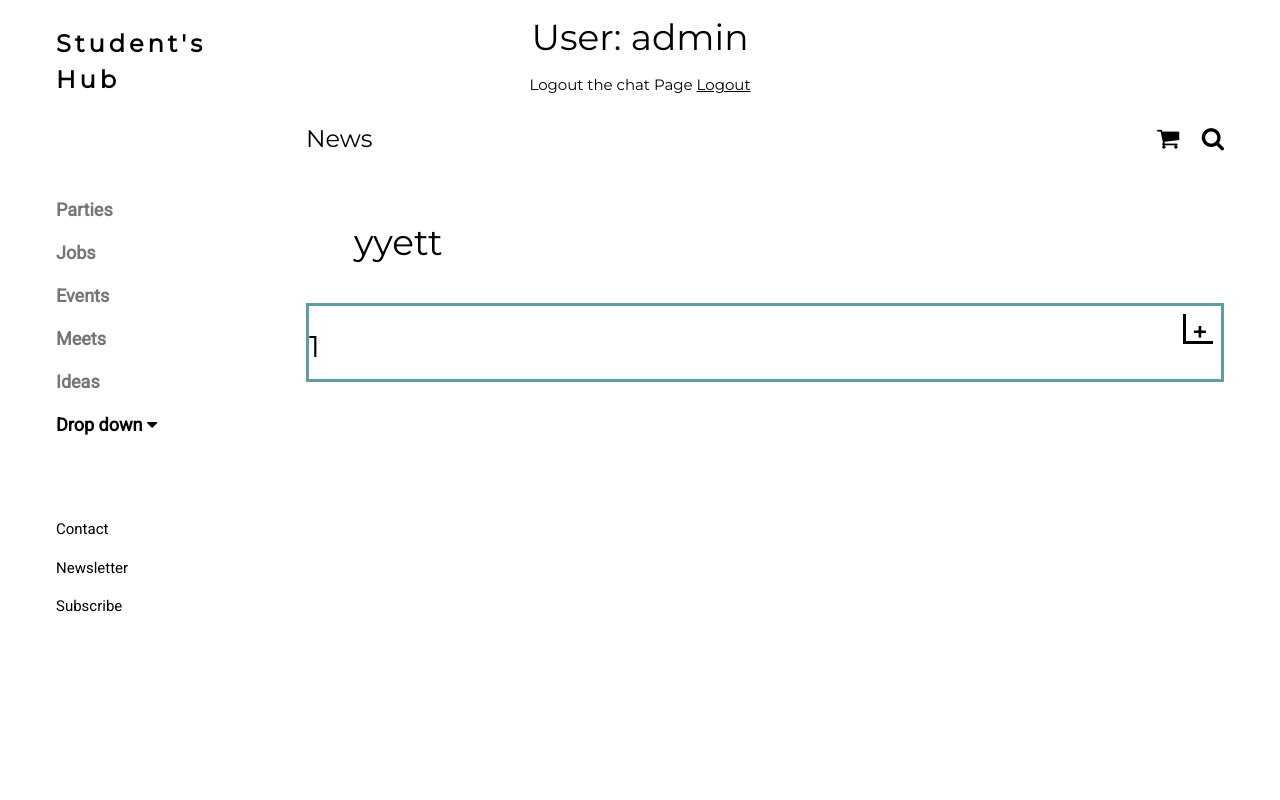
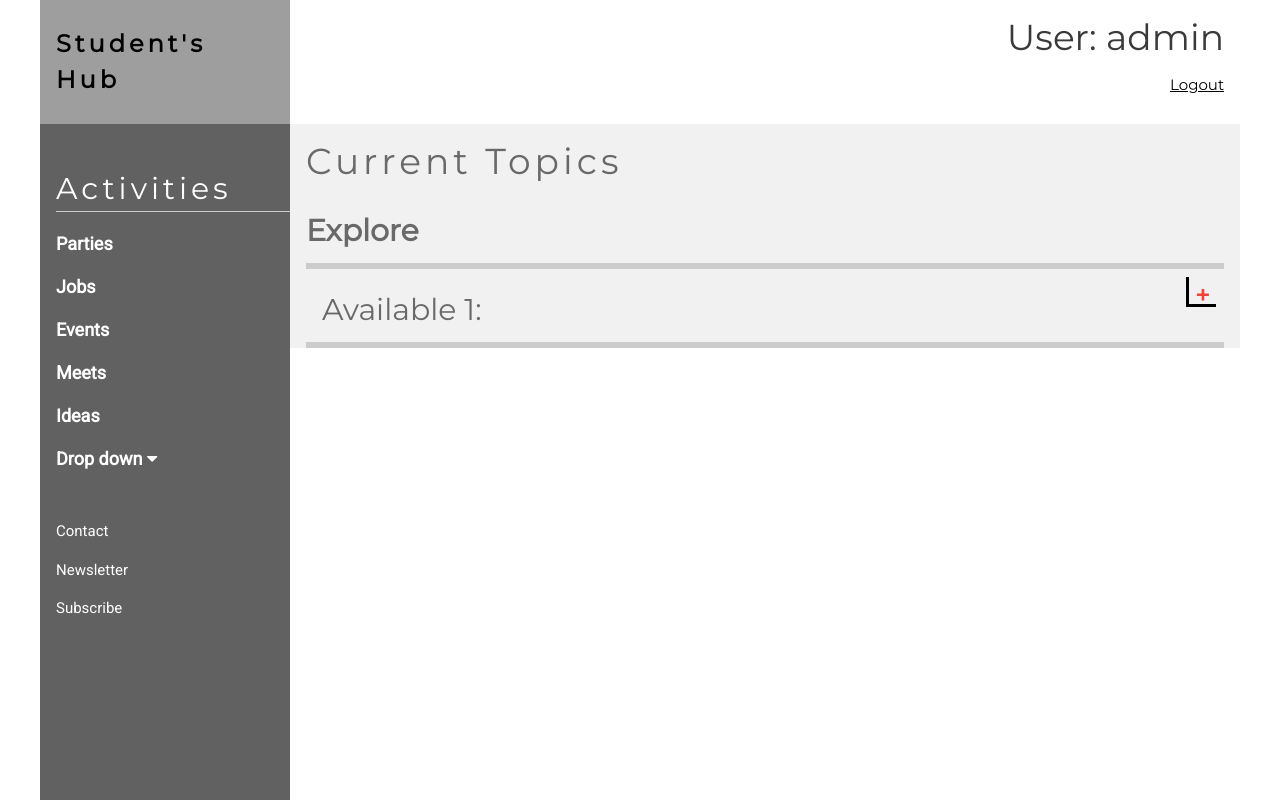
Before and after one commit to AlexNica11/WAD_project, a Django app: page /1/ in a window 1280 px wide. Run offline with Django 4.2, Linux system fonts and the light colour scheme; a user stored in the database is signed in; data comes from the database, SQL or seed files in the repository; both versions use the stored data as it was after the commit.

Commit message:
TestCommit

```diff
--- a/StudentHub/templates/StudentHub/ActivityBlueprint.html
+++ b/StudentHub/templates/StudentHub/ActivityBlueprint.html
@@ -15,27 +15,29 @@
             text-align: center;
         }
     </style>
-    <div style="border: 3px solid cadetblue">
+    <div class="w3-bottombar">
         <div style="padding-top: 8px; padding-right: 8px">
-            <a href="{% url 'addpost' slug %}"  id="addpost">+</a>
+            <a class="w3-text-red" href="{% url 'addpost' slug %}"  id="addpost">+</a>
         </div>
-        <h2>{{ activity }}</h2>
+        <h2 class="w3-margin-left" style="color:dimgray">Available {{ activity }}:</h2>
         {% for x in dataList %}
             <div style="padding: 8px 16px;">
-                <div style="border: 2px solid black;">
-                    <div style="float: top">
-                        <h2 style="float: left">title={{ x.title }} author={{ x.author }} activity={{ slug }}</h2>
-                        <div style="float: right">
-                            <a>Edit</a>
-                            <a href="delete/{{ x.id }}/">Delete</a>
-                            <a href="chat/{{ x.id }}/">Chat</a>
-                        </div>
+                <div class="w3-display-container w3-round w3-hover-border-black" style="border-style: solid;border-width: 2px;border-color:gray; height:300px;">
+                    <div class="w3-display-topright">
+                        <a>Edit</a>
+                        <a href="delete/{{ x.id }}/">Delete</a>
+                        <a href="chat/{{ x.id }}/">Chat</a>
                     </div>
-                    <h2>description={{ x.description }}</h2>
-                    <h2>id={{ x.id }}</h2>
-                    <div style="float: bottom;">
-                        <h2 style="float: left">end={{ x.date_end }}</h2>
-                        <h2 style="float: right">publ={{ x.date }}</h2>
+                    <h3 class="w3-display-topleft">Title: {{ x.title }}</h3>
+                    <div  class="w3-display-left w3-display-container" style="height:60%; width:100%">
+                        <h4 class="w3-display-topleft" style="margin-bottom:30px">Author: {{ x.author }} <!--activity={{ slug }}--></h4>
+                        <p class="w3-display-left">Description:</p>
+                        <p class="w3-display-bottomleft">{{ x.description }}</p>
+                    </div>
+                    <!--<h4>id={{ x.id }}</h4>-->
+                    <div class="w3-display-bottommiddle w3-display-container w3-margin-bottom" style="width:100%">
+                        <h4 class="w3-display-left">Ending: {{ x.date_end }}</h4>
+                        <h4 class="w3-display-right">Published: {{ x.date }}</h4>
                     </div>
                 </div>
             </div>
--- a/StudentHub/templates/StudentHub/Blueprint.html
+++ b/StudentHub/templates/StudentHub/Blueprint.html
@@ -14,34 +14,35 @@
     </style>
 </head>
 <body class="main-content" style="max-width: 1200px; margin-left: auto; margin-right: auto">
-<center><h1>User: {{ request.user }}</h1></center>
+<center  class="w3-right-align w3-text-dark-grey w3-margin-right"><h1>User: {{ request.user }}</h1></center>
 {% if request.user.is_authenticated %}
-    <center>Logout the chat Page <a href="{% url 'logout-user' %}">Logout</a></center>
+    <center class="w3-right-align w3-margin-right"><a href="{% url 'logout-user' %}">Logout</a></center>
 {% endif %}
 <!-- Sidebar/menu -->
-<nav class="w3-sidebar w3-bar-block w3-white w3-collapse w3-top" style="z-index:3;width:250px" id="mySidebar">
-    <div class="w3-container w3-display-container w3-padding-16">
+<nav class="w3-sidebar w3-bar-block w3-dark-grey w3-collapse w3-top w3-animate-left" style="z-index:3;width:250px" id="mySidebar">
+    <div class="w3-container w3-grey w3-display-container w3-padding-16">
         <i onclick="w3_close()" class="fa fa-remove w3-hide-large w3-button w3-display-topright"></i>
         <h3 class="w3-wide"><b>Student's Hub</b></h3>
     </div>
-    <div class="w3-padding-64 w3-large w3-text-grey" style="font-weight:bold">
+    <div class="w3-padding-32 w3-large w3-text-white" style="font-weight:bold">
 {#        <a onclick="url_parsing('parties')"  class="w3-bar-item w3-button" id="parties">Parties</a>#}
 {#        <a onclick="url_parsing('jobs')" class="w3-bar-item w3-button" id="jobs">Jobs</a>#}
 {#        <a onclick="url_parsing('events')"  class="w3-bar-item w3-button" id="events">Events</a>#}
 {#        <a onclick="url_parsing('meets')"  class="w3-bar-item w3-button" id="meets">Meets</a>#}
 {#        <a onclick="url_parsing('ideas')" class="w3-bar-item w3-button" id="ideas">Ideas</a>#}
-        <a href="{% url 'activity' 'parties' %}"  class="w3-bar-item w3-button" id="parties">Parties</a>
-        <a href="{% url 'activity' 'jobs' %}" class="w3-bar-item w3-button" id="jobs">Jobs</a>
-        <a href="{% url 'activity' 'events' %}"  class="w3-bar-item w3-button" id="events">Events</a>
-        <a href="{% url 'activity' 'meets' %}"  class="w3-bar-item w3-button" id="meets">Meets</a>
-        <a href="{% url 'activity' 'ideas' %}" class="w3-bar-item w3-button" id="ideas">Ideas</a>
+        <h2 class="w3-wide w3-border-bottom w3-margin-left">Activities</h2>
+        <a href="{% url 'activity' 'parties' %}"  class="{% if activity == 'parties'%}w3-light-grey{% endif %} w3-bar-item w3-button" id="parties">Parties</a>
+        <a href="{% url 'activity' 'jobs' %}" class="{% if activity == 'jobs'%}w3-light-grey{% endif %} w3-bar-item w3-button" id="jobs">Jobs</a>
+        <a href="{% url 'activity' 'events' %}"  class="{% if activity == 'events'%}w3-light-grey{% endif %} w3-bar-item w3-button" id="events">Events</a>
+        <a href="{% url 'activity' 'meets' %}"  class="{% if activity == 'meets'%}w3-light-grey{% endif %} w3-bar-item w3-button" id="meets">Meets</a>
+        <a href="{% url 'activity' 'ideas' %}" class="{% if activity == 'ideas'%}w3-light-grey{% endif %} w3-bar-item w3-button" id="ideas">Ideas</a>
 
 {#        <a href="jobs/" class="w3-bar-item w3-button">Jobs</a>#}
-        <a onclick="myAccFunc()" href="javascript:void(0)" class="w3-button w3-block w3-white w3-left-align" id="myBtn">
+        <a onclick="myAccFunc()" href="javascript:void(0)" class="w3-dark-grey w3-button w3-block w3-white w3-left-align" id="myBtn">
             Drop down <i class="fa fa-caret-down"></i>
         </a>
         <div id="demoAcc" class="w3-bar-block w3-hide w3-padding-large w3-medium w3-show">
-            <a href="#" class="w3-bar-item w3-button w3-light-grey"><i class="fa fa-caret-right w3-margin-right"></i>Skinny</a>
+            <a href="#" class="w3-dark-grey w3-bar-item w3-button w3-light-grey"><i class="fa fa-caret-right w3-margin-right"></i>Skinny</a>
             <a href="#" class="w3-bar-item w3-button">Relaxed</a>
             <a href="#" class="w3-bar-item w3-button">Bootcut</a>
             <a href="#" class="w3-bar-item w3-button">Straight</a>
@@ -57,8 +58,8 @@
 </nav>
 
 <!-- Top menu on small screens -->
-<header class="w3-bar w3-top w3-hide-large w3-black w3-xlarge">
-    <div class="w3-bar-item w3-padding-24 w3-wide">LOGO</div>
+<header class="w3-bar w3-top w3-hide-large w3-gray w3-xlarge">
+    <div class="w3-bar-item w3-padding-24 w3-wide">Student's Hub</div>
     <a href="javascript:void(0)" class="w3-bar-item w3-button w3-padding-24 w3-right" onclick="w3_open()"><i class="fa fa-bars"></i></a>
 </header>
 
@@ -66,29 +67,25 @@
 <div class="w3-overlay w3-hide-large" onclick="w3_close()" style="cursor:pointer" title="close side menu" id="myOverlay"></div>
 
 <!-- !PAGE CONTENT! -->
-<div class="w3-main" style="margin-left:250px">
+<div class="w3-main w3-light-grey" style="margin-left:250px; margin-top:27px">
 
     <!-- Push down content on small screens -->
     <div class="w3-hide-large" style="margin-top:83px"></div>
 
     <!-- Top header -->
-    <header class="w3-container w3-xlarge">
-        <p class="w3-left">News</p>
-        <p class="w3-right">
-            <i class="fa fa-shopping-cart w3-margin-right"></i>
-            <i class="fa fa-search"></i>
-        </p>
-    </header>
+    <div class="w3-container w3-xlarge w3-margin-top">
+        <h1 class="w3-wide" style="color: dimgray">Current Topics</h1>
+    </div>
 
     <!-- Image header -->
     <div class="w3-display-container w3-container">
         {#            <img src="/w3images/jeans.jpg" alt="Jeans" style="width:100%">#}
-        <div  style="padding:24px 48px">
+        <div  class="w3-bottombar">
             {#                <h1 class="w3-jumbo w3-hide-small">New arrivals</h1>#}
             {#                <h1 class="w3-hide-large w3-hide-medium">New arrivals</h1>#}
             {#                <h1 class="w3-hide-small">COLLECTION 2016</h1>#}
             {#                <p><a href="#jeans" class="w3-button w3-black w3-padding-large w3-large">SHOP NOW</a></p>#}
-            <h1>yyett</h1>
+            <h2 class="w3-left-align" style="color: dimgray; font-weight: bold">Explore</h2>
         </div>
         {% block content%}
         {% endblock %}
--- a/StudentHub/templates/StudentHub/Lobby.html
+++ b/StudentHub/templates/StudentHub/Lobby.html
@@ -1,5 +1,5 @@
 {% extends 'StudentHub/Blueprint.html' %}
 
 {% block content %}
-    <h2>this is the lobby</h2>
+    <h2>Click on a topic to find out more</h2>
 {% endblock %}
```
Also changed, not shown: db.sqlite3, 1 other file.
